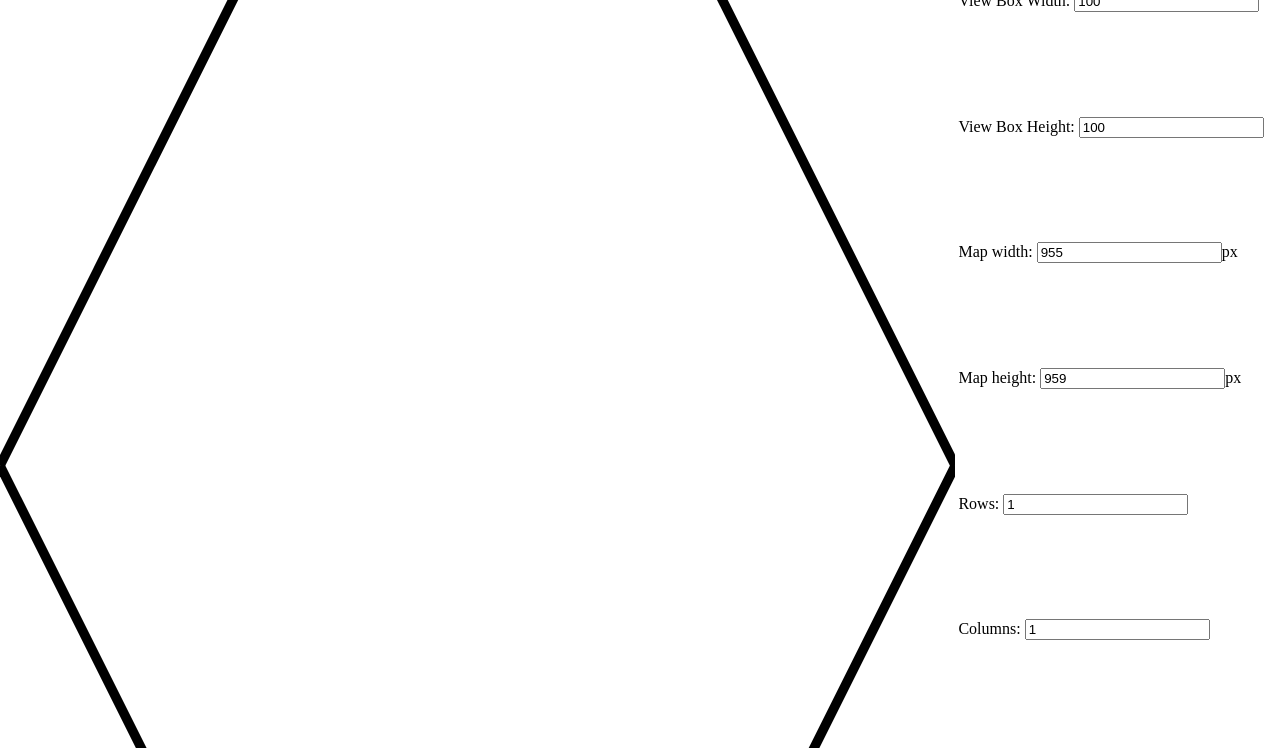
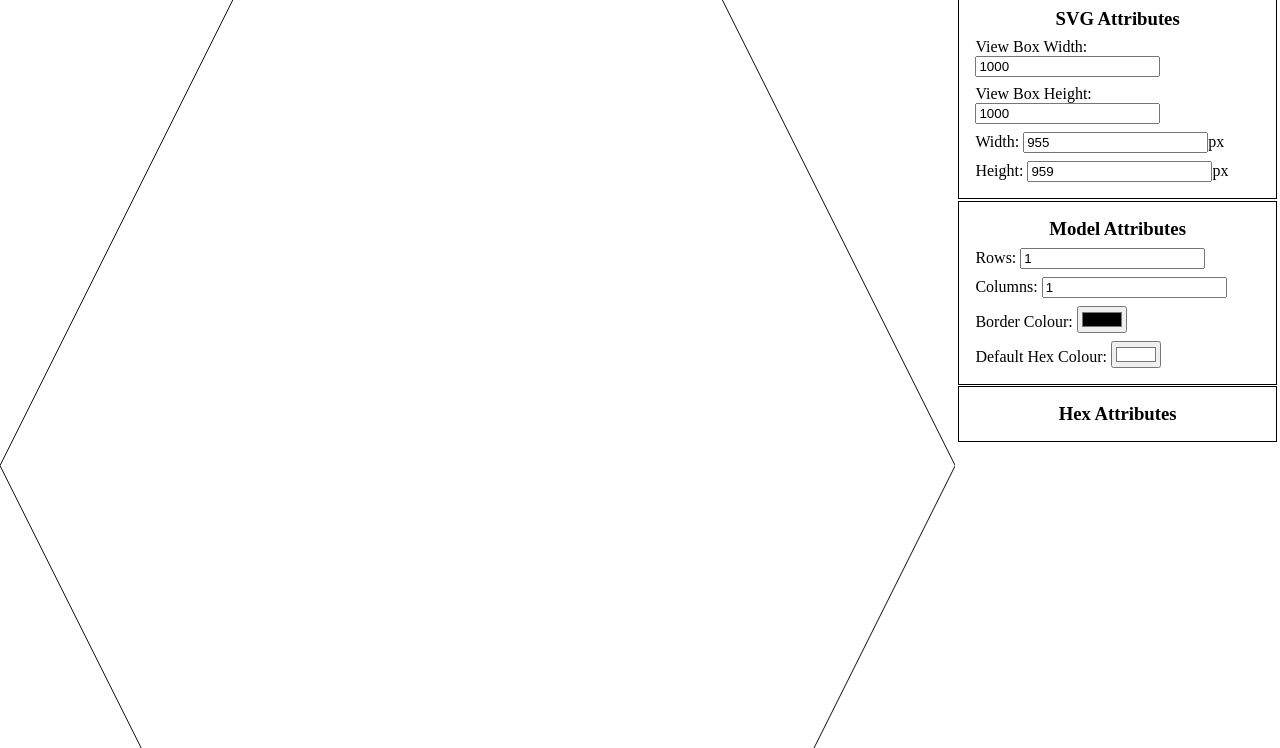
Before and after one commit to BigMac6691/HexMapEditor, a website: page index.html in a window 1280 px wide. Shown: the part 52-800 px from the top of the page. Drawn offline with Linux system fonts and the light colour scheme.

Commit message:
Refactored into editor, mao and hex parts

```diff
--- a/index.html
+++ b/index.html
@@ -8,10 +8,9 @@
         <script src="js/SVG.js"></script>
         <script src="js/HTML.js"></script>
         <script src="js/HexMapEditor.js"></script>
+        <script src="js/HexMap.js"></script>
         <script src="js/Hex.js"></script>
 		<script>
-            // const MAP = SVG.create({type: "svg", attr: {viewBox: "0 0 0 0", preserveAspectRatio: "none"}});
-
             function init()
             {
                 console.log("Initializing...");
@@ -20,8 +19,6 @@
 
                 // let hex = SVG.create({type: "path", attr: {d: "M 250 0 L 750 0 L 1000 500 L 750 1000 L 250 1000 L 0 500 L 250 0"}});
                 // let border = SVG.create({type: "rect", attr: {stroke: "red", style: "stroke-width: 5", fill: "none", width: "1000", height: "1000"}});
-
-                // MAP.append(hex, border);
             }
 		</script>
 	</head>
--- a/public/css/main.css
+++ b/public/css/main.css
@@ -1,4 +1,4 @@
-body, html, h1
+body, html, h1, h3
 {
     margin: 0;
     padding: 0;
@@ -12,6 +12,11 @@ header
     color: white;
     text-align: center;
     padding-bottom: 3px;
+}
+
+h3
+{
+    text-align: center;
 }
 
 .mainBody
@@ -34,8 +39,19 @@ header
 
 .controlContainer
 {
-    display: grid;
+    display: flex;
+    flex-direction: column;
+    row-gap: 0.1em;
     width: 25%;
     height: calc(100% - 0.4em);
     padding: 0.2em;
 }
+
+.controlDiv
+{
+    border: thin solid black;
+    display: flex;
+    flex-direction: column;
+    row-gap: 0.5em;
+    padding: 1em;
+}
--- a/public/js/Hex.js
+++ b/public/js/Hex.js
@@ -1,6 +1,50 @@
 class Hex
 {
-    constructor()
+    constructor(m)
+    {
+        this.map = m;
+    }
+
+    drawHex(w, h, col, row, offset)
+    {
+        let x1 = 3 * w * col + w;
+        let y1 = 2 * h * row + offset; // all following y values are relative to this so only offset here
+        let x2 = x1 + 2 * w;
+        let y2 = y1;
+        this.map.append(SVG.create("line", {"x1" : x1, "y1": y1, "x2": x2, "y2": y2, stroke: "black"}));
+
+        x1 = x2;
+        y1 = y2;
+        x2 = x1 + w;
+        y2 = y1 + h;
+        this.map.append(SVG.create("line", {"x1" : x1, "y1": y1, "x2": x2, "y2": y2, stroke: "black"}));
+
+        x1 = x2;
+        y1 = y2;
+        x2 = x1 - w;
+        y2 = y1 + h;
+        this.map.append(SVG.create("line", {"x1" : x1, "y1": y1, "x2": x2, "y2": y2, stroke: "black"}));
+
+        x1 = x2;
+        y1 = y2;
+        x2 = x1 - 2 * w;
+        y2 = y1;
+        this.map.append(SVG.create("line", {"x1" : x1, "y1": y1, "x2": x2, "y2": y2, stroke: "black"}));
+
+        x1 = x2;
+        y1 = y2;
+        x2 = x1 - w;
+        y2 = y1 - h;
+        this.map.append(SVG.create("line", {"x1" : x1, "y1": y1, "x2": x2, "y2": y2, stroke: "black"}));
+
+        x1 = x2;
+        y1 = y2;
+        x2 = x1 + w;
+        y2 = y1 - h;
+        this.map.append(SVG.create("line", {"x1" : x1, "y1": y1, "x2": x2, "y2": y2, stroke: "black"}));
+    }
+
+    updateHex()
     {
 
     }
--- /dev/null
+++ b/public/js/HexMap.js
@@ -0,0 +1,39 @@
+class HexMap
+{
+    constructor()
+    {
+        this.svg = SVG.create("svg", {viewBox: "0 0 1000 1000", preserveAspectRatio: "none"});
+        this.hexes = [[new Hex(this.svg)]];
+    }
+
+    getSVG()
+    {
+        return this.svg;
+    }
+
+    getHexes()
+    {
+        return this.hexes;
+    }
+
+    drawMap()
+    {
+        while(this.svg.firstChild)
+            this.svg.removeChild(this.svg.firstChild);
+
+        let vb = this.svg.getAttribute("viewBox").split(/\s+|,/);
+
+        console.log(vb);
+
+        let w = +vb[2] / (3 * this.hexes.length + 1);
+        let h = +vb[3] / (2 * this.hexes[0].length + (this.hexes.length > 1 ? 1 : 0));
+
+        for(let col = 0; col < this.hexes.length; col++)
+        {
+            let offset = col % 2 === 0 ? 0 : h;
+
+            for(let row = 0; row < this.hexes[col].length; row++)
+                this.hexes[col][row].drawHex(w, h, col, row, offset);
+        }
+    }
+}
--- a/public/js/HexMapEditor.js
+++ b/public/js/HexMapEditor.js
@@ -5,105 +5,91 @@ class HexMapEditor
         this.boundSVGChange = this.handleSVGChange.bind(this);
         this.boundMapModelChange = this.handleMapModelChange.bind(this);
 
-        this.model = [[new Hex()]];
+        this.hexMap = new HexMap();
 
         this.makeUI();
-        this.drawMap();
+        this.hexMap.drawMap();
     }
 
     makeUI()
     {
         let mp = document.getElementById("mapPanel");
+        mp.append(this.hexMap.getSVG());
 
-        this.map = SVG.create("svg", {viewBox: "0 0 100 100", preserveAspectRatio: "none"});
-        mp.append(this.map);
+        // SVG attributes
+        let div1 = HTML.create("div", null, ["controlDiv"]);
+        div1.append(HTML.create("h3", {textContent: "SVG Attributes"}));
 
-        let cp = document.getElementById("controlPanel");
+        this.viewBoxWidth = HTML.create("input", {type: "number", value: "1000"}, null, {change: this.boundSVGChange});
+        div1.append(HTML.createLabel("View Box Width: ", this.viewBoxWidth));
 
-        this.viewBoxWidth = HTML.create("input", {type: "number", value: "100"}, null, {change: this.boundSVGChange});
-        cp.append(HTML.createLabel("View Box Width: ", this.viewBoxWidth));
-
-        this.viewBoxHeight = HTML.create("input", {type: "number", value: "100"}, null, {change: this.boundSVGChange});
-        cp.append(HTML.createLabel("View Box Height: ", this.viewBoxHeight));
+        this.viewBoxHeight = HTML.create("input", {type: "number", value: "1000"}, null, {change: this.boundSVGChange});
+        div1.append(HTML.createLabel("View Box Height: ", this.viewBoxHeight));
 
         this.mapWidth = HTML.create("input", {type: "number", name: "width", value: mp.scrollWidth}, null, {change: this.boundSVGChange});
-        cp.append(HTML.createLabel("Map width: ", this.mapWidth, "px"));
+        div1.append(HTML.createLabel("Width: ", this.mapWidth, "px"));
 
         this.mapHeight = HTML.create("input", {type: "number", name: "height", value: mp.scrollHeight}, null, {change: this.boundSVGChange});
-        cp.append(HTML.createLabel("Map height: ", this.mapHeight, "px"));
+        div1.append(HTML.createLabel("Height: ", this.mapHeight, "px"));
+
+        // Model atributes
+        let div2 = HTML.create("div", null, ["controlDiv"]);
+        div2.append(HTML.create("h3", {textContent: "Model Attributes"}));
 
         this.rows = HTML.create("input", {type: "number", value: 1, min: 1}, null, {change: this.boundMapModelChange});
-        cp.append(HTML.createLabel("Rows: ", this.rows));
+        div2.append(HTML.createLabel("Rows: ", this.rows));
 
         this.cols = HTML.create("input", {type: "number", value: 1, min: 1}, null, {change: this.boundMapModelChange});
-        cp.append(HTML.createLabel("Columns: ", this.cols));
+        div2.append(HTML.createLabel("Columns: ", this.cols));
+
+        this.borderColour = HTML.create("input", {type: "color", value: "#000000"}, null, {change: this.boundMapModelChange});
+        div2.append(HTML.createLabel("Border Colour: ", this.borderColour));
+
+        this.defaultTerrainColour = HTML.create("input", {type: "color", value: "#ffffff"}, null, {change: this.boundMapModelChange});
+        div2.append(HTML.createLabel("Default Hex Colour: ", this.defaultTerrainColour));
+
+        // Hex attributes
+        let div3 = HTML.create("div", null, ["controlDiv"]);
+        div3.append(HTML.create("h3", {textContent: "Hex Attributes"}));
+
+        document.getElementById("controlPanel").append(div1, div2, div3);
     }
 
     handleSVGChange(evt)
     {
-        console.log(evt);
+        if(evt.srcElement === this.viewBoxWidth || evt.srcElement === this.viewBoxHeight)
+            this.hexMap.getSVG().setAttribute("viewBox", `0 0 ${this.viewBoxWidth.value} ${this.viewBoxHeight.value}`);
+        else
+            this.hexMap.getSVG().setAttribute(evt.srcElement.name, evt.srcElement.value);
 
-        if(evt.srcElement === this.viewBoxWidth || evt.srcElement === this.viewBoxHeight)
-            this.map.setAttribute("viewBox", `0 0 ${this.viewBoxWidth.value} ${this.viewBoxHeight.value}`);
-        else
-            this.map.setAttribute(evt.srcElement.name, evt.srcElement.value);
+        this.hexMap.drawMap();
     }
 
     handleMapModelChange(evt)
     {
-        console.log(evt.srcElement.value);
-    }
+        let c = +this.cols.value;
+        let r = +this.rows.value;
+        let model = this.hexMap.getHexes();
 
-    drawMap()
-    {
-        console.log(this.model);
+        // Handle column changes
+        if(c < model.length)
+            model.length = c;
+        else if(c > model.length)
+        {
+            while(model.length < c)
+                model.push(Array.from({length: model[0].length}, () => new Hex(this.hexMap.getSVG())));
+        }
 
-        let w = this.viewBoxWidth.value / this.cols.value;
-        let wp = w / 4;
-        let h = this.viewBoxHeight.value / this.rows.value;
-        let hp = h / 2;
+        // Handle row changes
+        if(r < model[0].length)
+            model.forEach(row => row.length = r);
+        else if(r > model[0].length)
+        {
+            let n = r - model[0].length;
 
-        console.log(`${w},${h}`);
+            model.forEach(row => row.push(...Array.from({length: n}, () => new Hex(this.hexMap.getSVG()))));
+        }
 
-        for(let row = 0; row < this.model.length; row++)
-            for(let col = 0; col < this.model[row].length; col++)
-            {
-                console.log(this.model[row][col]);
-                let x1 = w * col + wp;
-                let y1 = h * row;
-                let x2 = x1 + 2 * wp;
-                let y2 = y1;
-                this.map.append(SVG.create("line", {"x1" : x1, "y1": y1, "x2": x2, "y2": y2, stroke: "black"}));
-
-                x1 = x2;
-                y1 = y2;
-                x2 = x1 + wp;
-                y2 = y1 + hp;
-                this.map.append(SVG.create("line", {"x1" : x1, "y1": y1, "x2": x2, "y2": y2, stroke: "black"}));
-
-                x1 = x2;
-                y1 = y2;
-                x2 = x1 - wp;
-                y2 = y1 + hp;
-                this.map.append(SVG.create("line", {"x1" : x1, "y1": y1, "x2": x2, "y2": y2, stroke: "black"}));
-
-                x1 = x2;
-                y1 = y2;
-                x2 = x1 - 2 * wp;
-                y2 = y1;
-                this.map.append(SVG.create("line", {"x1" : x1, "y1": y1, "x2": x2, "y2": y2, stroke: "black"}));
-
-                x1 = x2;
-                y1 = y2;
-                x2 = x1 - wp;
-                y2 = y1 - hp;
-                this.map.append(SVG.create("line", {"x1" : x1, "y1": y1, "x2": x2, "y2": y2, stroke: "black"}));
-
-                x1 = x2;
-                y1 = y2;
-                x2 = x1 + wp;
-                y2 = y1 - hp;
-                this.map.append(SVG.create("line", {"x1" : x1, "y1": y1, "x2": x2, "y2": y2, stroke: "black"}));
-            }
+        this.hexMap.drawMap();
     }
 }
```
Also changed, not shown: README.md (added).
